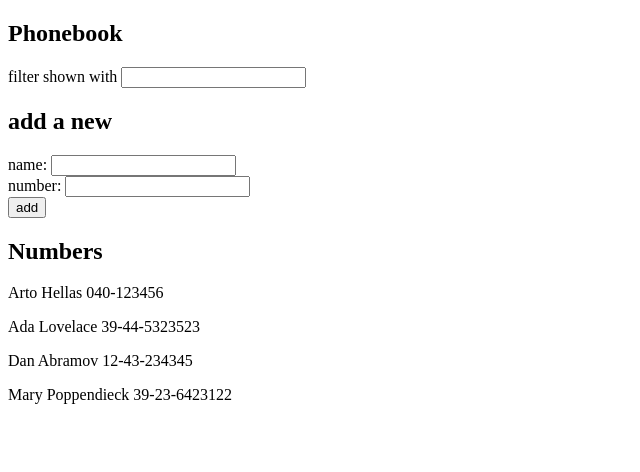
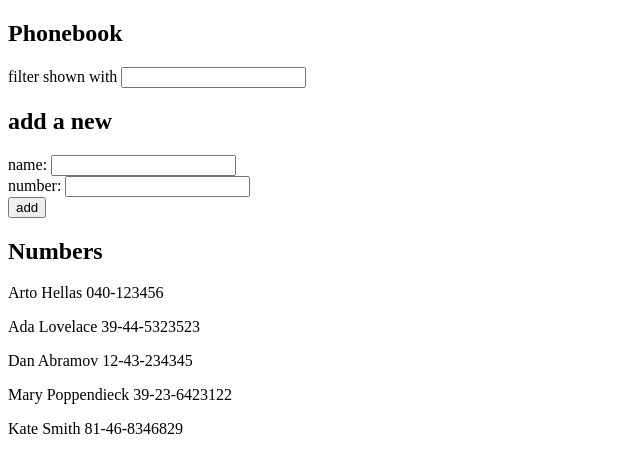
Before and after one commit to rishiraj-dhar/full-stack-open-2021, a React (Create React App) app in the folder part2/phonebook/: page / in a window 1280 px wide. Shown: the top 472 px of the page, without its empty margins (0-640 px from the left). Built offline with nearby package versions, Linux system fonts and the light colour scheme; data requests are answered from the project's data file.

Commit message:
Complete Exercise 2.11

```diff
--- /dev/null
+++ b/part2/phonebook/db.json
@@ -0,0 +1,29 @@
+{
+    "persons":[
+      {
+        "name": "Arto Hellas",
+        "number": "040-123456",
+        "id": 1
+      },
+      {
+        "name": "Ada Lovelace",
+        "number": "39-44-5323523",
+        "id": 2
+      },
+      {
+        "name": "Dan Abramov",
+        "number": "12-43-234345",
+        "id": 3
+      },
+      {
+        "name": "Mary Poppendieck",
+        "number": "39-23-6423122",
+        "id": 4
+      },
+      {
+        "name": "Kate Smith",
+        "number": "81-46-8346829",
+        "id": 5
+      }
+    ]
+}
--- a/part2/phonebook/src/App.js
+++ b/part2/phonebook/src/App.js
@@ -1,4 +1,5 @@
-import React, { useState } from 'react';
+import React, { useState, useEffect } from 'react';
+import axios from 'axios';
 
 const TextInput = ({ labelText, value, handleInput }) => {
   return (
@@ -36,15 +37,16 @@
 };
 
 const App = () => {
-  const [persons, setPersons] = useState([
-    { name: 'Arto Hellas', number: '040-123456', id: 1 },
-    { name: 'Ada Lovelace', number: '39-44-5323523', id: 2 },
-    { name: 'Dan Abramov', number: '12-43-234345', id: 3 },
-    { name: 'Mary Poppendieck', number: '39-23-6423122', id: 4 }
-  ]);
+  const [persons, setPersons] = useState([]);
   const [newName, setNewName] = useState('');
   const [newNumber, setNewNumber] = useState('');
   const [nameFilter, setNameFilter] = useState('');
+
+  useEffect(() => {
+    axios
+      .get('http://localhost:3001/persons')
+      .then(response => setPersons(response.data))
+  }, []);
 
   const handleNameFilterInput = (e) => {
     setNameFilter(e.target.value);
```
Also changed, not shown: part2/phonebook/package.json (+6 -1 lines), 1 other file (tests, documents, lock files or other folders).
